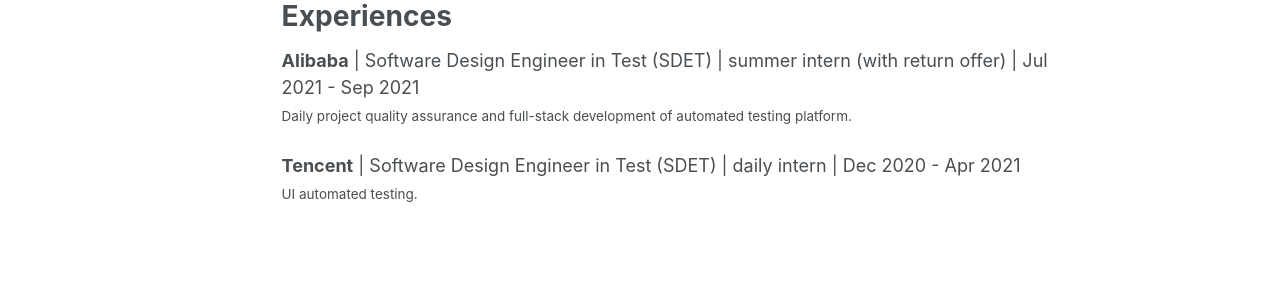
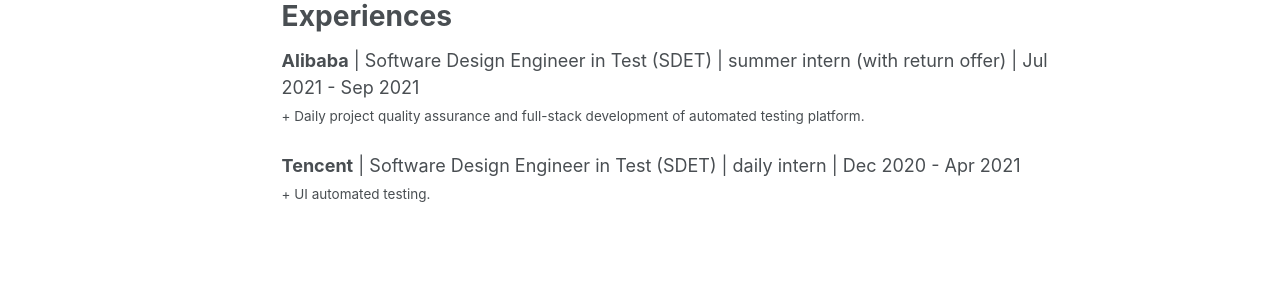
Before and after one commit to qilin-zhou/qilin-zhou.github.io, a Jekyll site: the page built from _pages/about.md, in a window 1280 px wide and 900 px high, scrolled down 1055 px. Shown: the part 452-752 px from the top of the window. Built offline with Jekyll 4.4.1, drawn with Linux system fonts in a browser that asks for light colours; some web fonts are replaced; a script bundle is joined from its source files by our own code; library files that are not in the unit come from our copies.

```diff
--- a/_pages/about.md
+++ b/_pages/about.md
@@ -42,7 +42,7 @@ Experiences
 ======
 
 **Alibaba** | Software Design Engineer in Test (SDET) | summer intern (with return offer) | Jul 2021 - Sep 2021
-<small em>Daily project quality assurance and full-stack development of automated testing platform.<small em>
+<small em>+ Daily project quality assurance and full-stack development of automated testing platform.<small em>
 
 **Tencent** | Software Design Engineer in Test (SDET) | daily intern | Dec 2020 - Apr 2021
-<small em>UI automated testing.<small em>
+<small em>+ UI automated testing.<small em>
```
